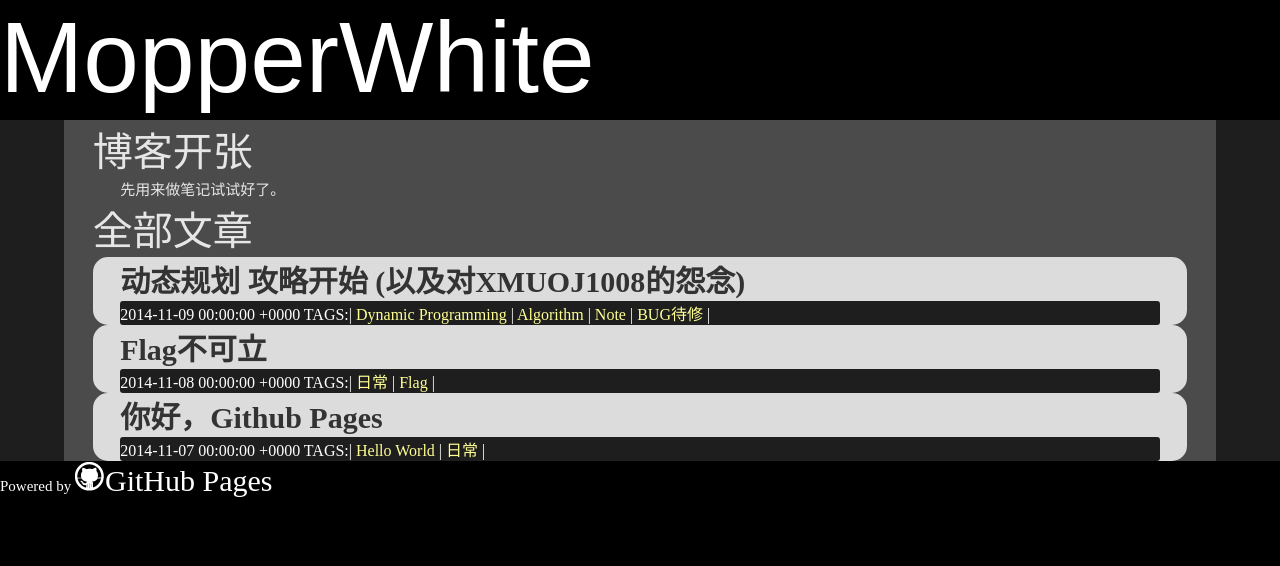
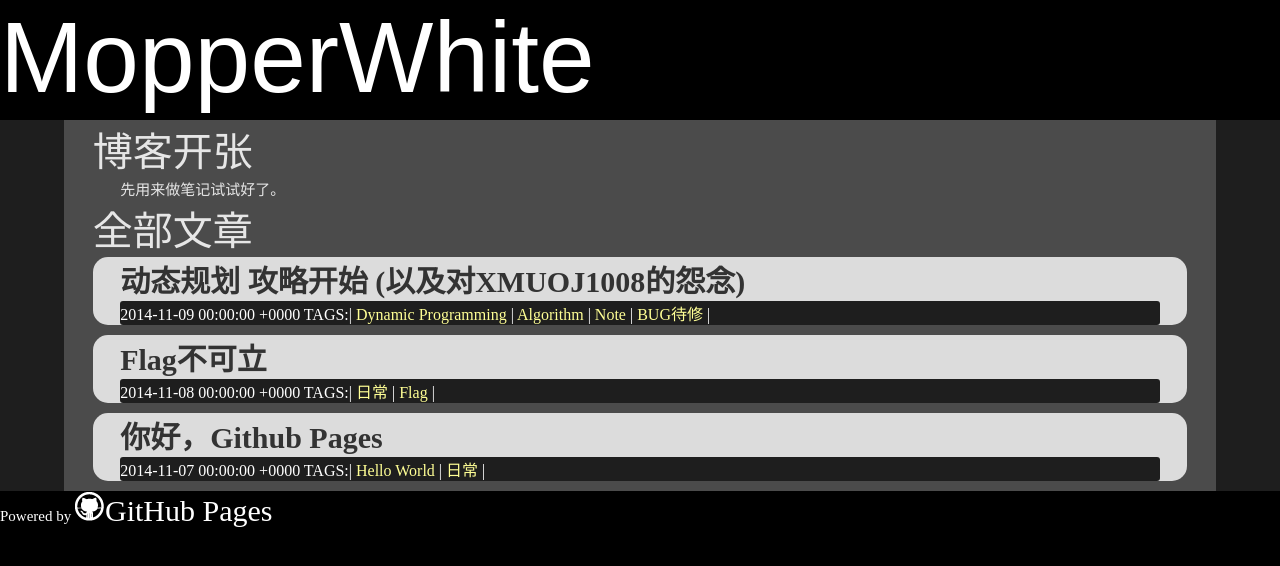
Before and after one commit to mopperwhite/mopperwhite.github.io, a Jekyll site: the page built from index.html, in a window 1280 px wide. Shown: the top 566 px of the page. Built offline with Jekyll 4.4.1, drawn with Linux system fonts in a browser that asks for light colours.

Commit message:
2014年 11月 09日 星期日 23:55:20 CST

```diff
--- a/commit.txt
+++ b/commit.txt
@@ -1 +1 @@
-2014年 11月 09日 星期日 23:50:01 CST
+2014年 11月 09日 星期日 23:55:20 CST
--- a/index.html
+++ b/index.html
@@ -31,4 +31,5 @@ include:
                         </div>
                 </div>
         </div>
+        <div class="empty-block"></div>
 {% endfor %}
--- a/stylesheets/basepage.css
+++ b/stylesheets/basepage.css
@@ -92,3 +92,8 @@ div#header .blog-title{
         height: 100%;
         font-size: 100px;
 }
+
+div.empty-block{
+        min-height: 10px;
+        width: 100%;
+}
```
